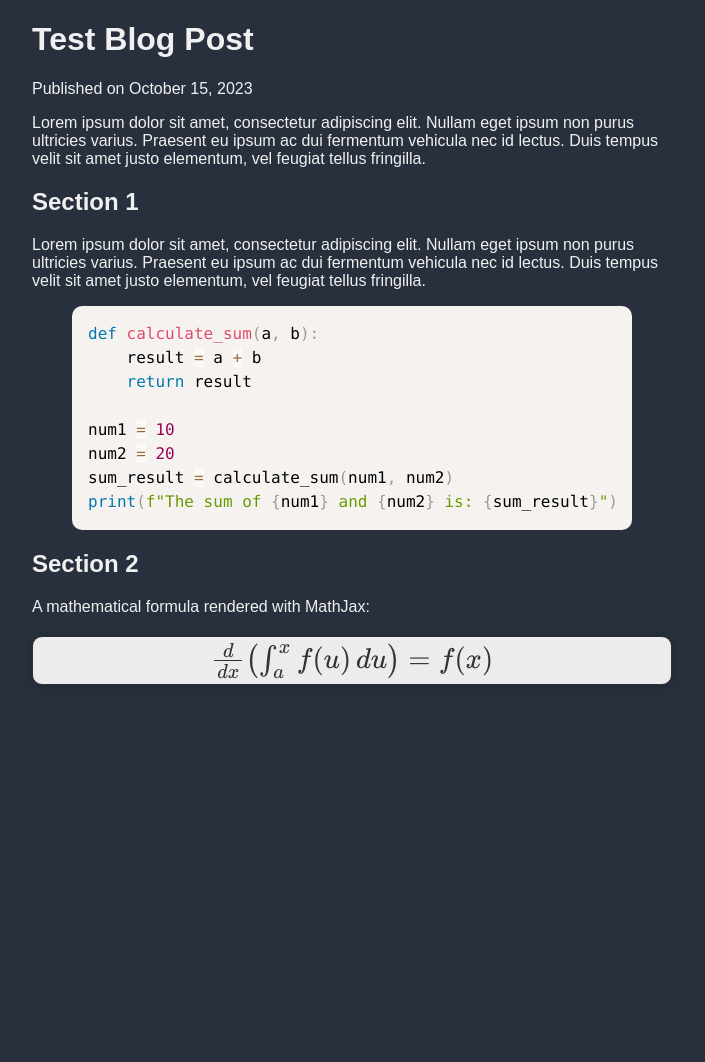
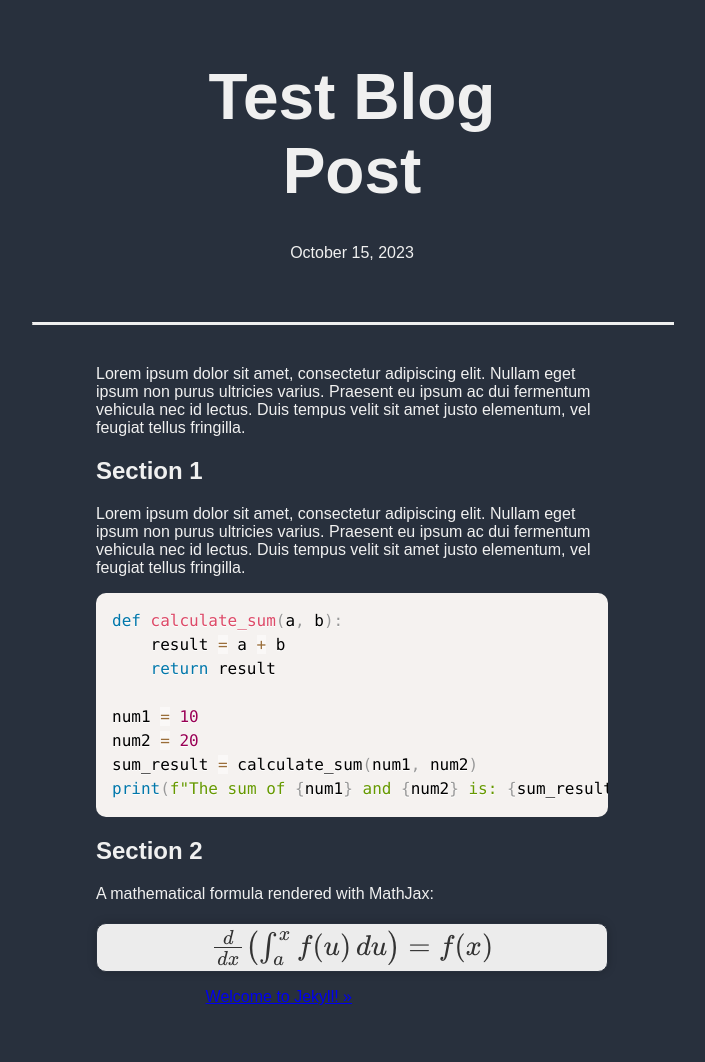
Before and after one commit to biniyamyohannes/website, a Jekyll site: the page built from _posts/2023-10-28-test-blogpost.md, in a window 1280 px wide. Shown: the whole page, without its empty margins (288-993 px from the left). Built offline with Jekyll 4.4.1, drawn with Linux system fonts in a browser that asks for light colours; nearby versions of some CDN libraries; formulas are drawn with MathJax 3; before the commit the page ends 900 px from its top, so only the background shows below that.

Commit message:
Added previous/next post links.

```diff
--- a/_layouts/blogpost.html
+++ b/_layouts/blogpost.html
@@ -22,6 +22,7 @@
         }
 
         .post-title {
+            font-size: 64px;
             color: #F0F0F0;
             padding-top: 50px;
             width: 66.66%;
@@ -32,18 +33,19 @@
         .date {
             color: #F0F0F0;
             padding-top: 20px;
+            padding-bottom: 20px;
             text-align: center;
         }
 
         .separator {
             border-top: 2px solid #F0F0F0;
-            width: 66.66%;
+            width: 100%;
             margin: 40px auto;
         }
 
-        .section {
+        .content {
             margin: 0 auto;
-            width: 50%;
+            width: 80%;
             padding-bottom: 20px;
         }
 
@@ -87,9 +89,12 @@
             margin: 0;
         }
 
-        code {
+        .highlight {
             font-family: 'Courier New', monospace;
-            font-size: 18px;
+            width: 100%;
+            font-size: 16px;
+			margin: 0 auto;
+  			text-align: center;
         }
 
         button {
@@ -100,13 +105,52 @@
             cursor: pointer;
             margin-top: 10px;
         }
+
+		.PageNavigation {
+		  color: #fff;
+		  font-size: 16px;
+		  display: block;
+		  width: auto;
+		  overflow: hidden;
+		}
+
+		.PageNavigation a {
+		  display: block;
+		  width: 50%;
+		  float: left;
+		  margin: 1em 0;
+		}
+
+		a:visited {
+		  color: #fff;
+		}
+
+		.PageNavigation .next {
+		  text-align: right;
+		}
+
     </style>
 </head>
 <body>
 	<header>
-		<h1>{{ page.title }}</h1>
-		<p>Published on {{ page.date | date: "%B %d, %Y" }}</p>
-		{{ content }}
+		<h1 class="post-title">{{ page.title }}</h1>
+		<p class="date">{{ page.date | date: "%B %d, %Y" }}</p>
+		<hr class="separator">
+		<div class="content">
+			{{ content }}
+		<div/>
+
+<div class="PageNavigation">
+  {% if page.previous.url %}
+    <a class="prev" href="{{page.previous.url}}">&laquo; {{page.previous.title}}</a>
+  {% endif %}
+  {% if page.next.url %}
+    <a class="next" href="{{page.next.url}}">{{page.next.title}} &raquo;</a>
+  {% endif %}
+</div>
+
+</div>
+
 </body>
 </html>
 <script src="{{ site.baseurl }}/assets/js/prism.js"></script>
```
